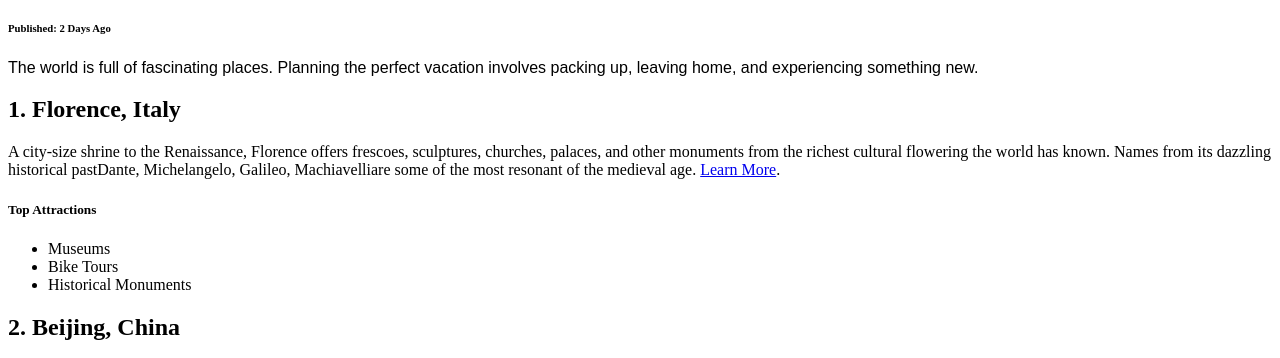
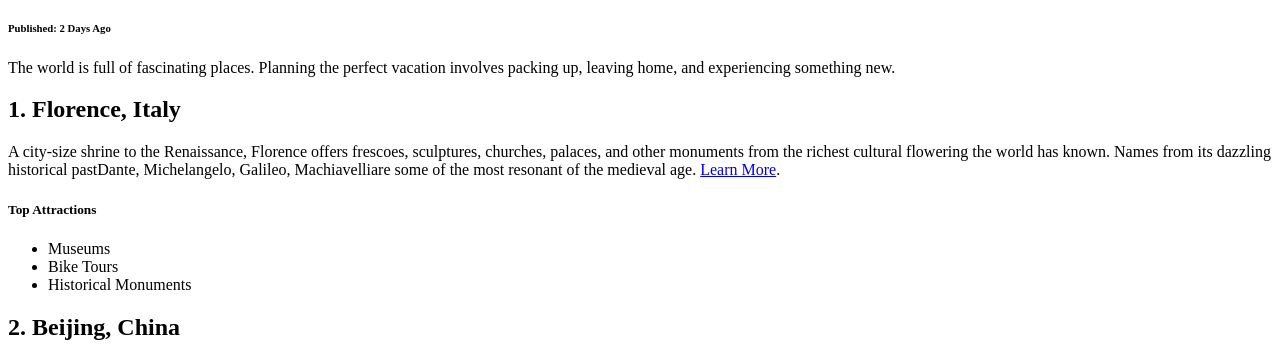
Before and after one commit to feielp98/codecademy, a plain HTML site: page 03_css_setup/index.html in a window 1280 px wide. Shown: the part 412-770 px from the top of the page. Drawn offline with Linux system fonts and the light colour scheme.

Commit message:
Aufgabe 3

```diff
--- a/03_css_setup/index.html
+++ b/03_css_setup/index.html
@@ -2,6 +2,7 @@
 <html>
 
 <head>
+  <style> style="font-family: Arial;"</style>
   <title>Vacation World</title>
 </head>
 
@@ -11,7 +12,7 @@
   <h5>By: Stacy Gray</h5>
   <h6>Published: 2 Days Ago</h6>
 
-  <p style="font-family: Arial;"> The world is full of fascinating places. Planning the perfect vacation involves packing up, leaving home, and experiencing something new.</p>
+  <p> The world is full of fascinating places. Planning the perfect vacation involves packing up, leaving home, and experiencing something new.</p>
 
   <h2 class="destination">1. Florence, Italy</h2>
   <div class="description">A city-size shrine to the Renaissance, Florence offers frescoes, sculptures, churches, palaces, and other monuments from the richest cultural flowering the world has known. Names from its dazzling historical pastDante, Michelangelo, Galileo, Machiavelliare some of the most resonant of the medieval age. <a href="http://travel.nationalgeographic.com/travel/city-guides/florence-italy/" target="_blank">Learn More</a>.
```
